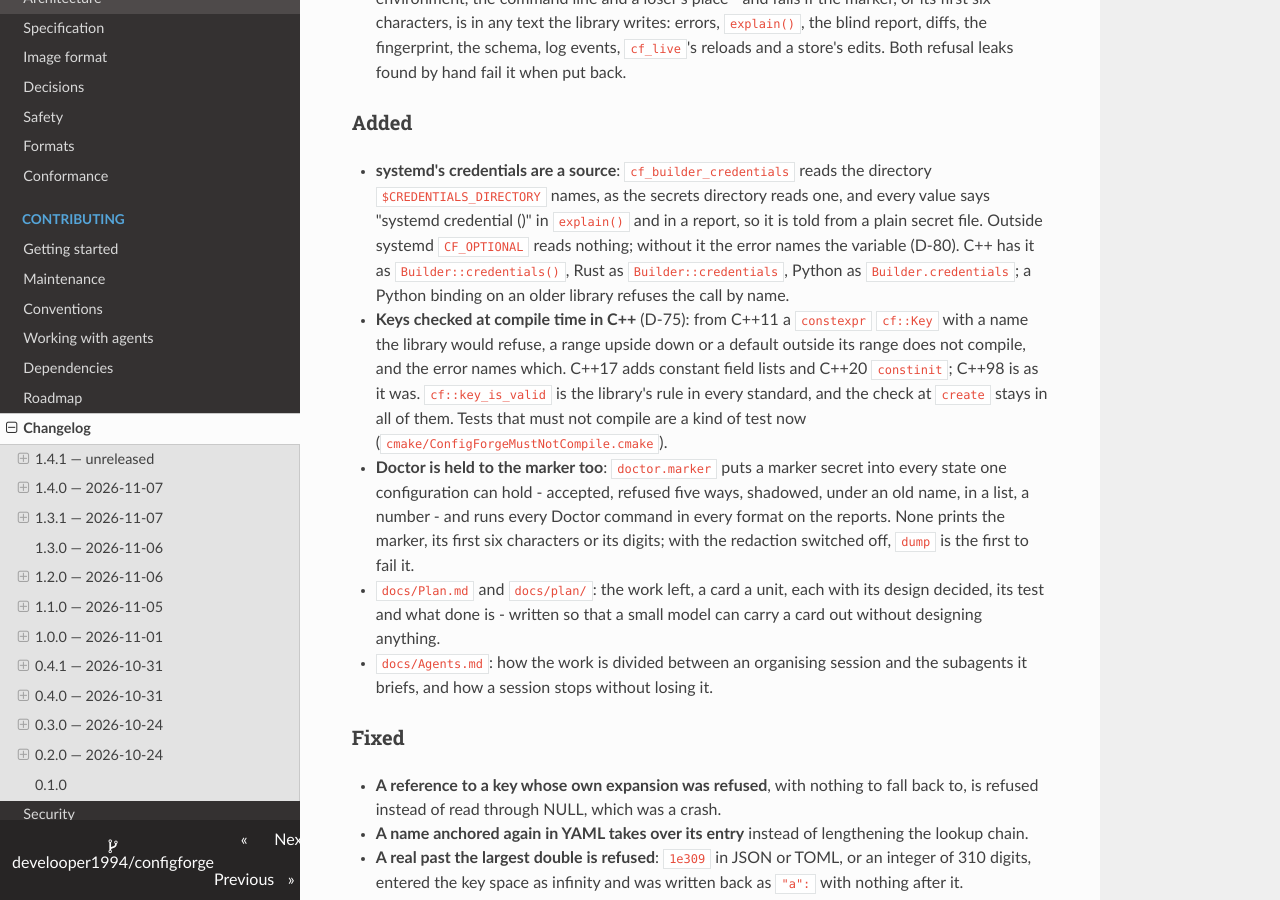
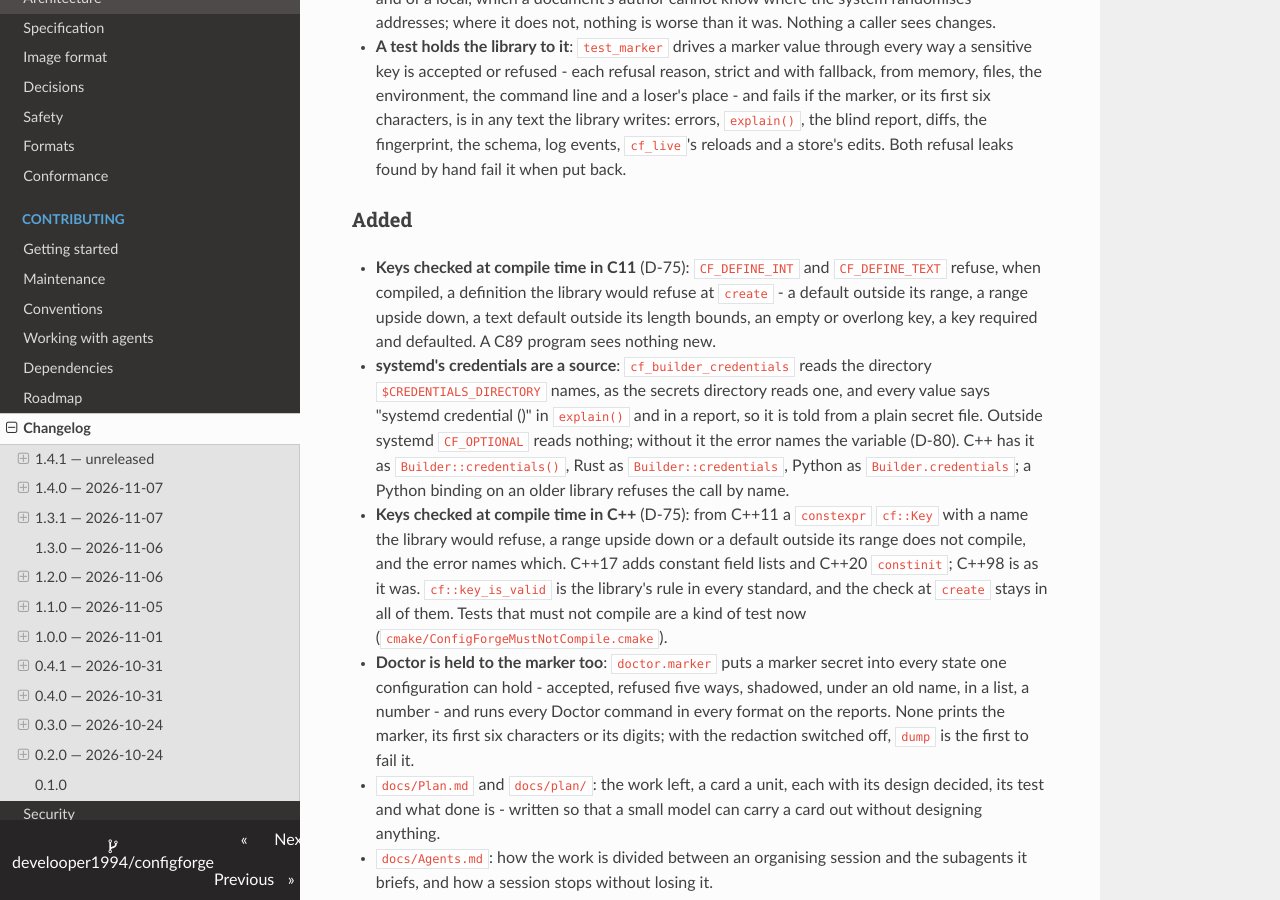
Before and after one commit to develooper1994/configforge, an MkDocs documentation site: the page built from CHANGELOG.md, in a window 1280 px wide and 900 px high, scrolled down 1647 px. Built offline with MkDocs 1.6.1, drawn with Linux system fonts in a browser that asks for light colours; some of the changed text lies outside the part shown.

```diff
--- a/CHANGELOG.md
+++ b/CHANGELOG.md
@@ -6,6 +6,12 @@
 ## 1.4.1 — unreleased
 
 ### Security
+
+- **What a document may make is bounded**, for every reader at once
+  (D-82): at most 64 times its size and 1 MiB of keys and values, or it
+  is refused by name. A YAML document's aliases were bounded; a JSON,
+  TOML, INI, XML or `.properties` document, and a program's own codec,
+  were not.
 
 - **A new SQLite store file is its owner's alone**: mode 0600 on POSIX
   whatever the umask, an access control list for its owner only on
@@ -86,6 +92,12 @@
   refusal leaks found by hand fail it when put back.
 
 ### Added
+
+- **Keys checked at compile time in C11** (D-75): `CF_DEFINE_INT` and
+  `CF_DEFINE_TEXT` refuse, when compiled, a definition the library would
+  refuse at `create` - a default outside its range, a range upside down,
+  a text default outside its length bounds, an empty or overlong key, a
+  key required and defaulted. A C89 program sees nothing new.
 
 - **systemd's credentials are a source**: `cf_builder_credentials` reads
   the directory `$CREDENTIALS_DIRECTORY` names, as the secrets directory
```
Also changed, not shown: docs/Plan.md (+2 -2 lines), docs/Roadmap.md (+2 -2 lines), 1 other file.
